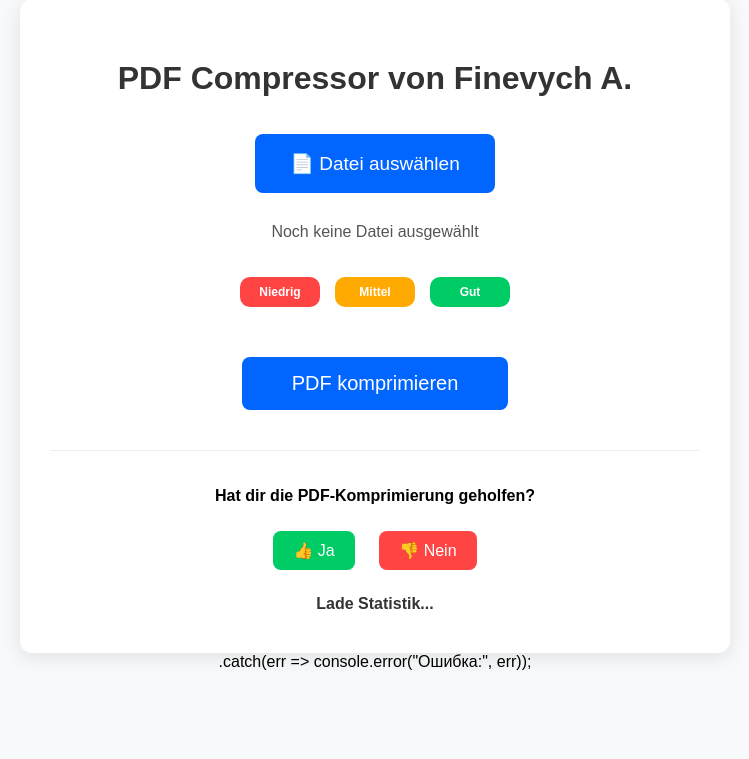
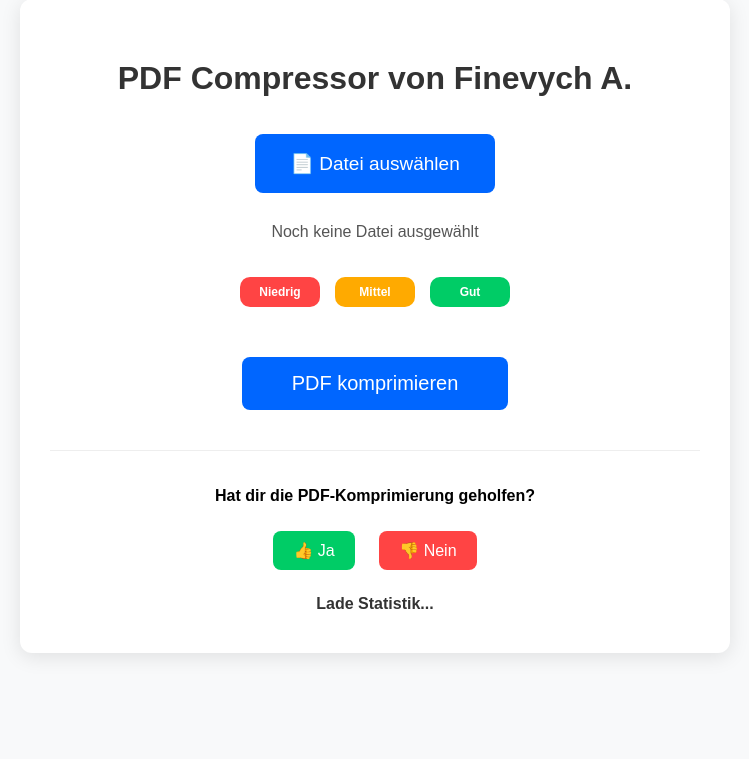
Before and after one commit to fin325/pdf-compressor-web, a Flask app: page / in a window 1280 px wide. Shown: the part 41-800 px from the top of the page, without its empty margins (265-1014 px from the left). Run offline with Flask 3, Linux system fonts and the light colour scheme; some libraries are stand-ins or nearby versions.

Commit message:
Update index.html

```diff
--- a/templates/index.html
+++ b/templates/index.html
@@ -276,7 +276,6 @@
     updateButtons();
 });
 </script>
-.catch(err => console.error("Ошибка:", err));
 
     </script>
 </body>
```
